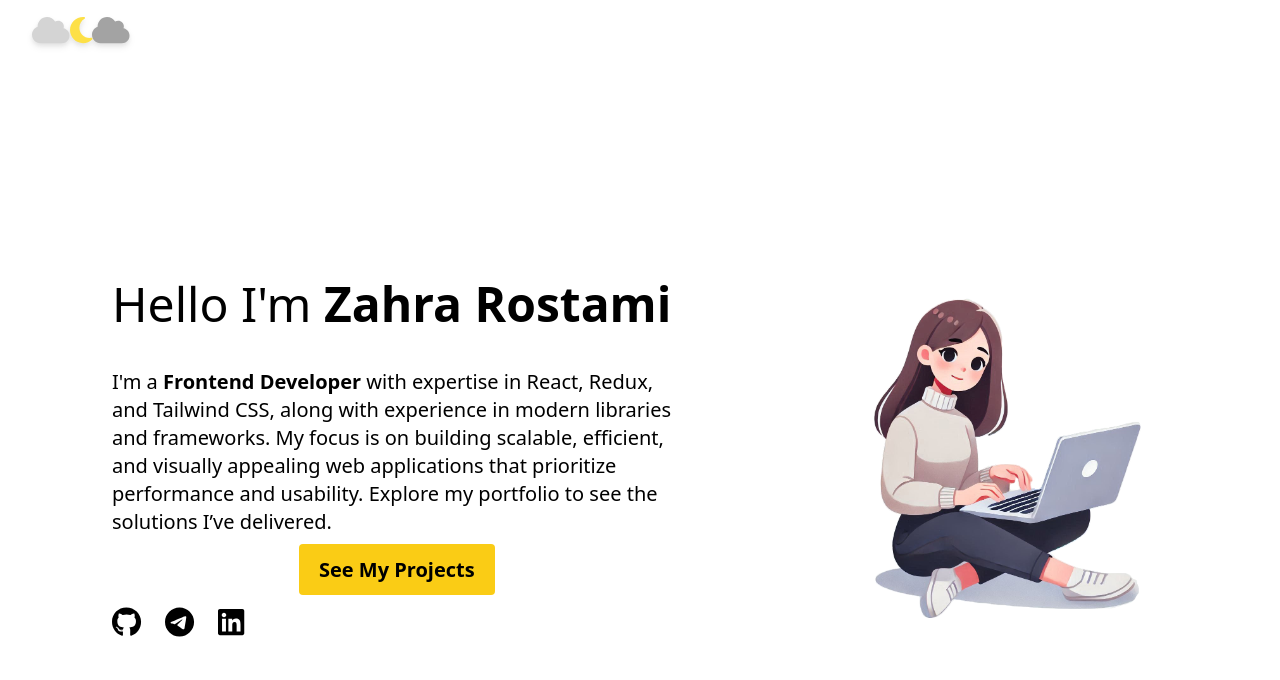
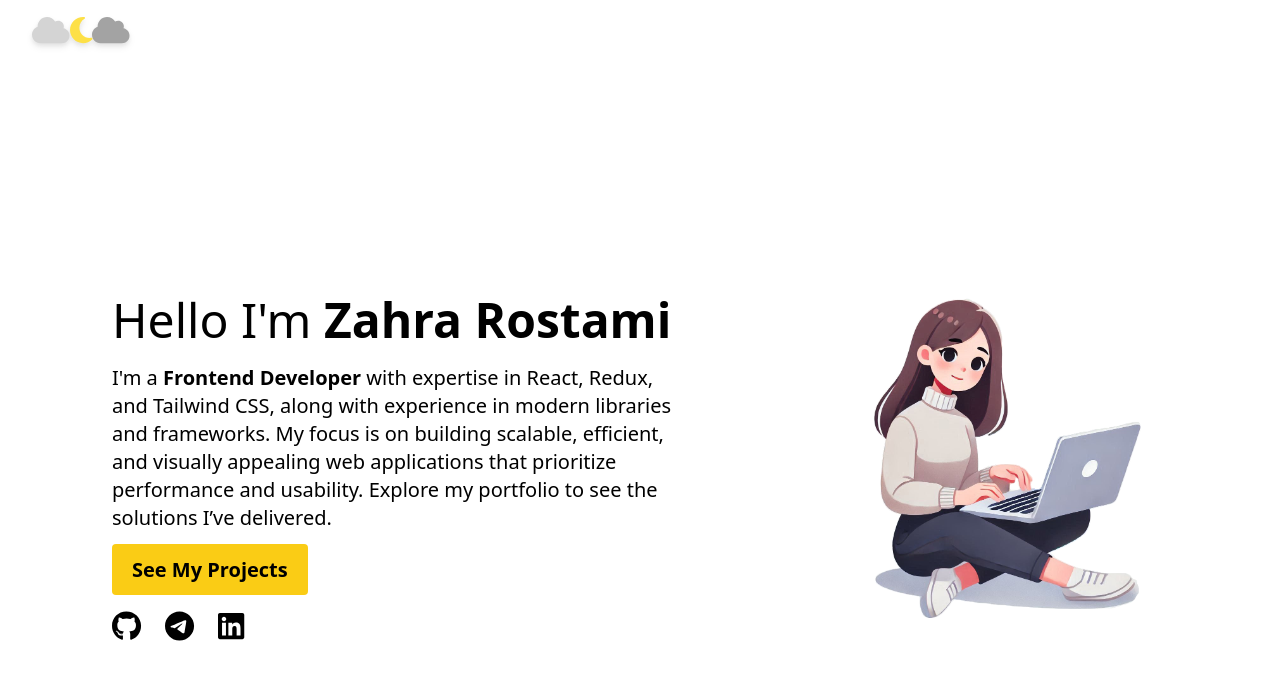
Before and after one commit to zahraRostami1999/portfolio, a React (Vite) app in the folder portfolio/: page / in a window 1280 px wide. Shown: the top 680 px of the page. Built offline with nearby package versions, Linux system fonts and the light colour scheme.

Commit message:
edit HomeIntroduction: make responsive

```diff
--- a/portfolio/src/components/HomeIntroduction.jsx
+++ b/portfolio/src/components/HomeIntroduction.jsx
@@ -6,15 +6,15 @@ const HomeIntroduction = () => {
         <>
             <div className="w-full h-full flex flex-wrap justify-start items-center sm:py-10 py-6">
                 <div className="lg:text-5xl md:text-3xl sm:text-2xl text-2xl w-full my-5">
-                    <div className="w-full text-center sm:text-left">Hello I'm <span className="font-extrabold">Zahra Rostami</span></div>
+                    <div className="w-full">Hello I'm <span className="font-extrabold">Zahra Rostami</span></div>
                 </div>
-                <div className="lg:text-xl md:text-lg sm:text-base text-sm py-5">
+                <div className="lg:text-xl md:text-lg sm:text-base text-sm py-5 md:py-0">
                     <div>
                     I'm a <span className="font-extrabold">Frontend Developer</span> with expertise in React, Redux, and Tailwind CSS, along with experience in modern libraries and frameworks. My focus is on building scalable, efficient, and visually appealing web applications that prioritize performance and usability. Explore my portfolio to see the solutions I’ve delivered.
                     </div>
                 </div>
-                <div className="w-full text-center text-xl font-semibold mx-auto"><Link to="/project" className="bg-yellow-400 py-3 rounded px-5">See My Projects</Link></div>
-                <div className="w-full my-5">
+                <div className="w-full lg:text-xl md:text-base sm:text-base text-sm font-semibold lg:mx-auto mx-0 my-10 md:my-6"><Link to="/project" className="bg-yellow-400 py-3 rounded px-5">See My Projects</Link></div>
+                <div className="w-full my-5 md:my-0">
                     <SocialBtn />
                 </div>
             </div>
```
